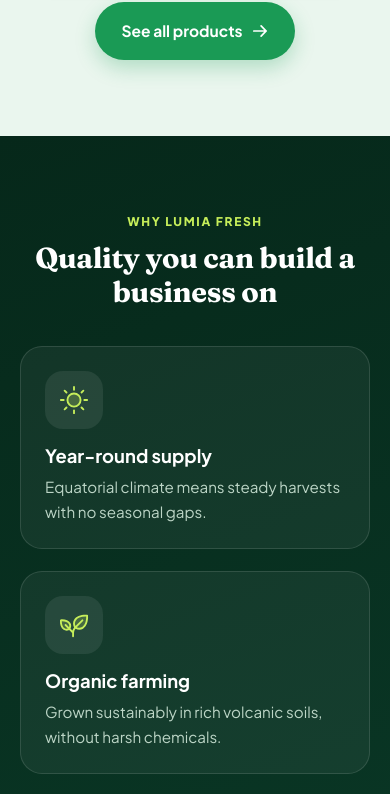
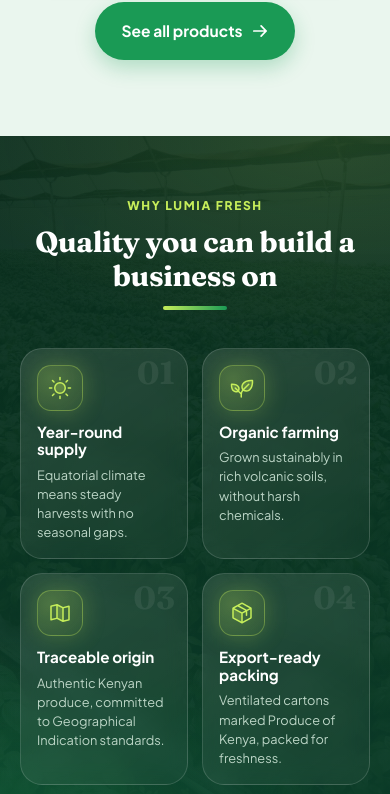
Before and after one commit to Muchyz/lumia-fresh, a React (Vite) app: page / in a window 390 px wide. Shown: the part 4578-5372 px from the top of the page. Built offline with nearby package versions, Linux system fonts and the light colour scheme.

Commit message:
beautify why section

```diff
--- a/src/index.css
+++ b/src/index.css
@@ -131,3 +131,27 @@ html,body{max-width:100%;overflow-x:clip}
 .pimg,.card img{width:100%;max-width:100%;height:210px;object-fit:cover}
 .grid{grid-template-columns:repeat(auto-fit,minmax(min(260px,100%),1fr));width:100%}
 .wrap{width:100%}
+/* ---- Why section glow-up ---- */
+.dark{position:relative;overflow:hidden;background:
+ radial-gradient(600px 300px at 85% 0%,#c6ee5a22,transparent 70%),
+ radial-gradient(500px 300px at 0% 100%,#1a9a5544,transparent 70%),
+ linear-gradient(180deg,#06281af2,#0b3d2af5),
+ url(/images/greenhouse.jpg) center/cover}
+.dark h2{position:relative;padding-bottom:18px}
+.dark h2:after{content:"";position:absolute;left:50%;bottom:0;width:64px;height:4px;border-radius:4px;transform:translateX(-50%);background:linear-gradient(90deg,var(--lime),var(--g2))}
+.dark .grid{counter-reset:w;gap:14px}
+.dark .card{position:relative;counter-increment:w;background:linear-gradient(145deg,#ffffff1c,#ffffff08);backdrop-filter:blur(10px);border:1px solid #ffffff26;border-radius:22px}
+.dark .card:before{content:"0" counter(w);position:absolute;right:16px;top:8px;font-family:'Fraunces',serif;font-size:2.6rem;font-weight:700;color:#ffffff12;line-height:1}
+.dark .card:hover{border-color:var(--lime);box-shadow:0 0 0 1px #c6ee5a55,0 18px 40px #0007}
+.dark .ico{background:radial-gradient(circle at 30% 30%,#c6ee5a40,#c6ee5a14);box-shadow:0 0 22px #c6ee5a40;border:1px solid #c6ee5a55}
+.dark .card h3{font-size:1.02rem}
+@media(max-width:700px){
+ .dark{padding:60px 0}
+ .dark .grid{grid-template-columns:1fr 1fr}
+ .dark .card .pad{padding:16px}
+ .dark .ico{width:46px;height:46px;border-radius:14px;margin-bottom:12px}
+ .dark .ico svg{width:24px;height:24px}
+ .dark .card h3{font-size:.95rem}
+ .dark .card p{font-size:.8rem;line-height:1.5}
+ .dark .card:before{font-size:2rem;right:12px}
+}
```
